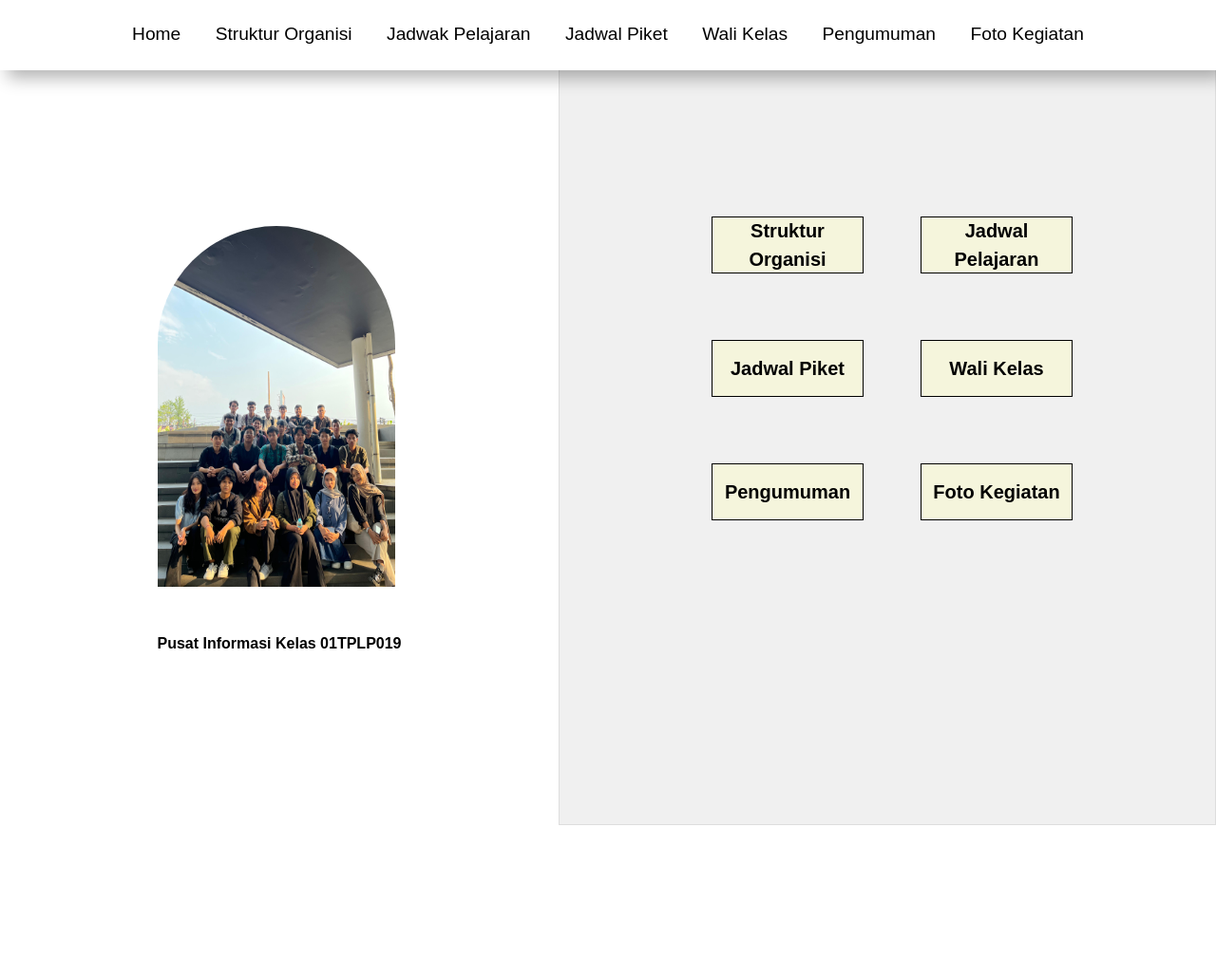
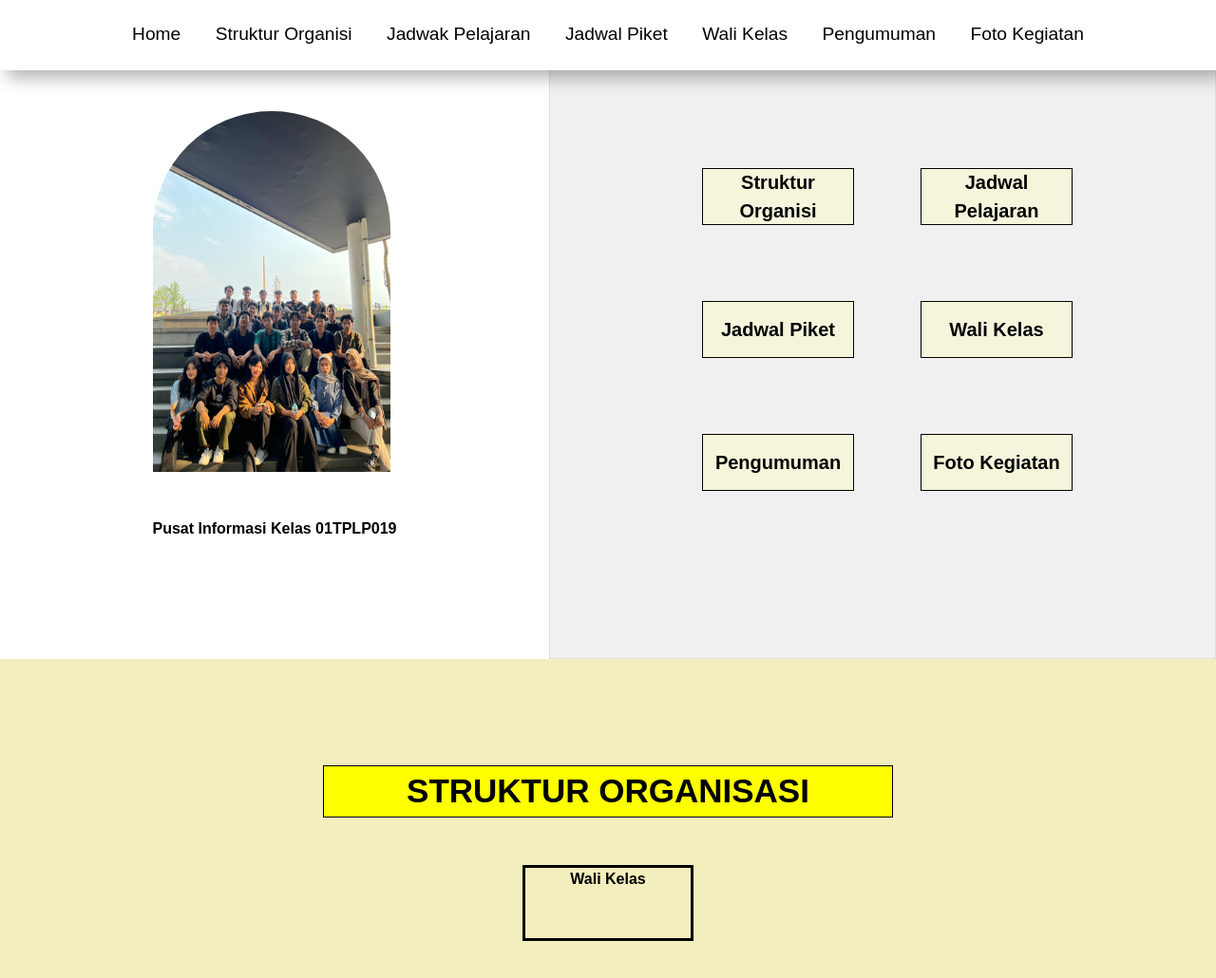
Before and after one commit to RamliFarijiZamhuri/struktur-kelas, a website: page index.html in a window 1280 px wide. Shown: the whole page at 95% size. Before the commit the page ends 869 px from the top, so only its background shows below. Drawn offline with nearby package versions, Linux system fonts and the light colour scheme; files that its build step writes are made by us from their sources.

Commit message:
strukturorganisasi

```diff
--- a/index.css
+++ b/index.css
@@ -38,7 +38,6 @@ body {
     display: flex;
     justify-content: center;
     align-items: center;
-    margin-top: 4.2em;
 }
 
 .profile {
@@ -65,13 +64,13 @@ body {
     display: flex;
     justify-content: center;
     align-items: center;
-    }
+}
 
 .info {
     display: grid;
     grid-template-columns: 150px 150px;
-    gap: 70px;
-    padding: 10em 10em 20em 10em;
+    gap: 80px;
+    padding: 11em 10em 11em 10em;
     background-color: #f0f0f0;
     border: 1px solid rgb(221, 221, 221);
 }
@@ -89,3 +88,44 @@ body {
     border-radius: px;
     background-color: beige;
 }
+
+.struktur {
+    height: 100vh;
+    background-color: rgb(243, 238, 190);
+    justify-content: center;
+}
+
+.judul {
+    display: flex;
+    justify-content: center;
+    align-items: center;
+}
+
+.judul h1 {
+    margin-top: 7rem;
+    display: flex;
+    justify-content: center;
+    align-items: center;
+    font-size: 35px;
+    font-weight: bold;
+    border: 1px solid black;
+    width: 600px;
+    background-color: yellow;
+}
+
+.wali-kelas {
+    margin-top: 50px;
+    display: flex;
+    justify-content: center;
+    align-items: center;
+}
+
+
+.wali-kelas div {
+    border: 3px solid black;
+    height: 80px;
+    width: 180px;
+    display: grid;
+    justify-content: center;
+    font-weight: bold;
+}
--- a/index.html
+++ b/index.html
@@ -45,6 +45,19 @@
         </div>
     </section>
 
+    <section>
+        <div class="struktur">
+            <div class="judul">
+                <h1>STRUKTUR ORGANISASI</h1>
+            </div>
+            <div class="wali-kelas">
+                <div>
+                    <h1>Wali Kelas</h1>
+                </div>
+            </div>
+        </div>
+    </section>
+
 </body>
 
 </html>
```
